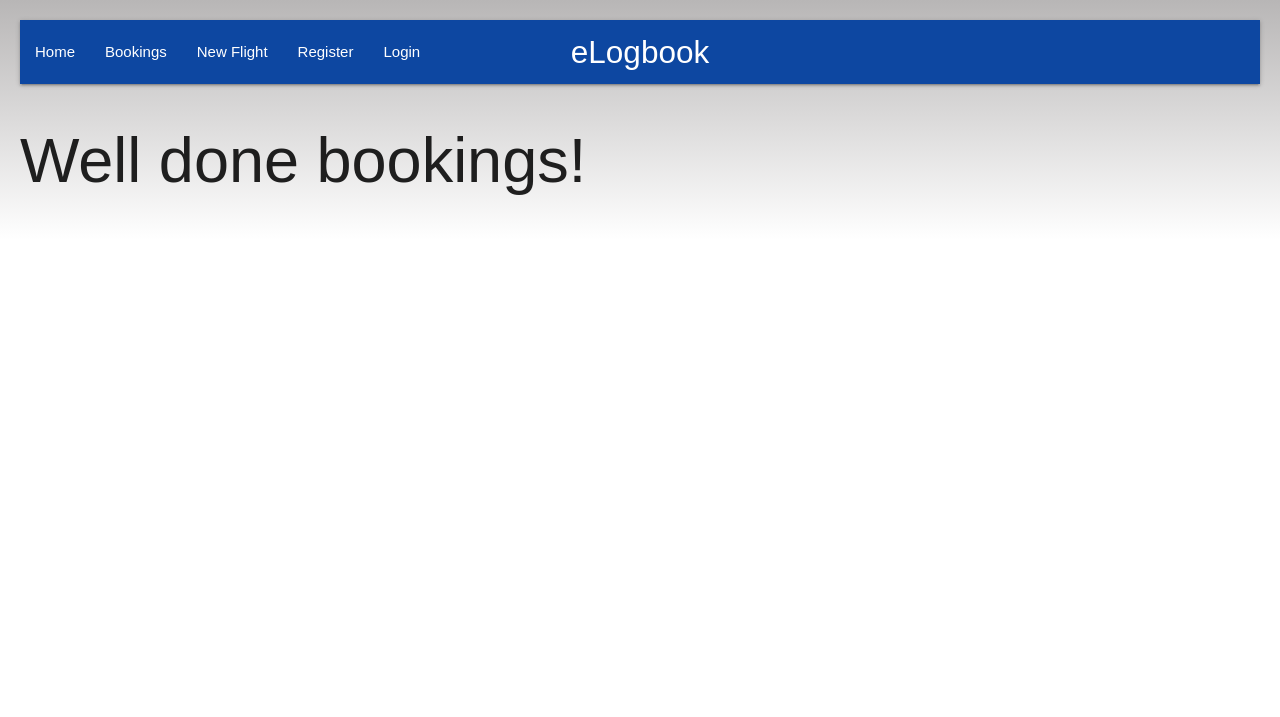
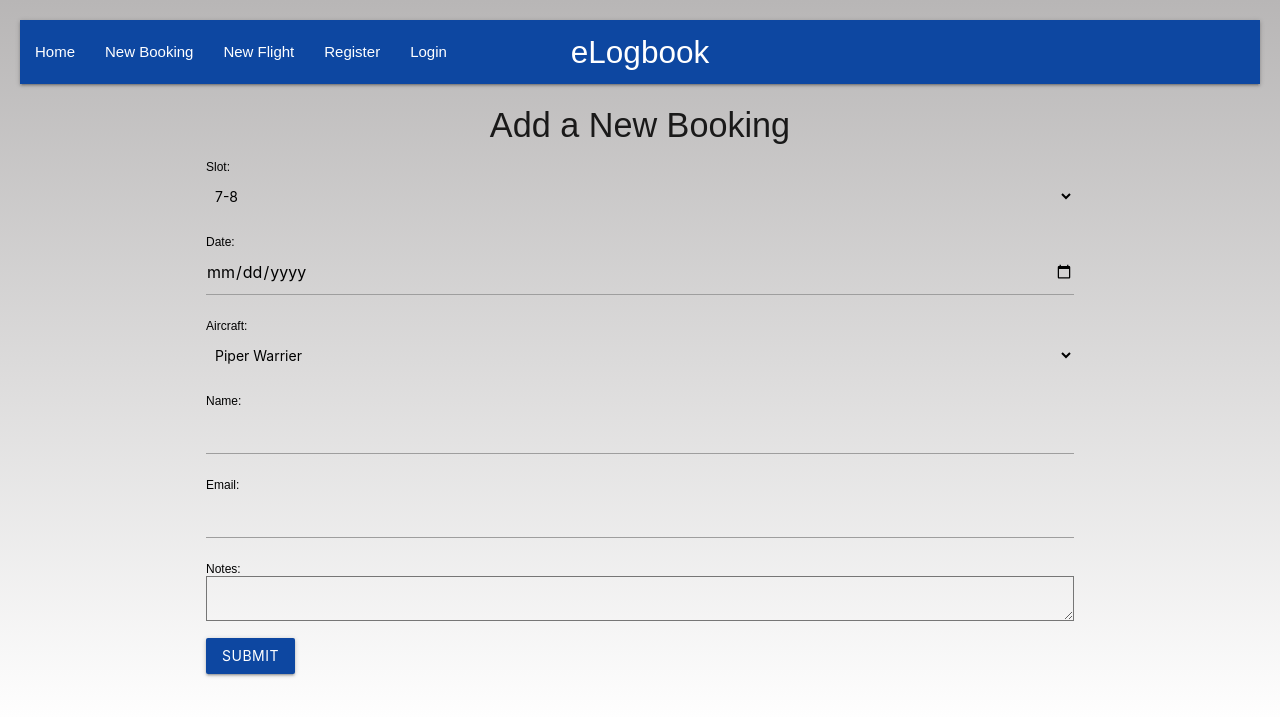
Before and after one commit to EwanColquhoun/e-logbook, a Django app: page /book in a window 1280 px wide. Shown: the top 717 px of the page. Run offline with Django 3.2, Linux system fonts and the light colour scheme; data comes from the database, SQL or seed files in the repository.

Commit message:
Add bookings functionallity

```diff
--- a/eLogbook/urls.py
+++ b/eLogbook/urls.py
@@ -23,7 +23,9 @@ urlpatterns = [
     path('', views.logbookMain, name='home'),
     path('add', views.addFlight, name='addFlight'),
     path('edit/<flight_id>', views.editFlight, name='editFlight'),
+    path('edit-booking/<booking_id>', views.editBooking, name='editBooking'),
     path('delete/<flight_id>', views.deleteFlight, name='delete'),
+    path('delete-booking/<booking_id>', views.deleteBooking, name='deleteBooking'),
     path('accounts/', include('allauth.urls')),
     path('book', views.bookFlight, name='book'),
 ]
--- a/logbook/forms.py
+++ b/logbook/forms.py
@@ -16,11 +16,13 @@ class NewFlight(forms.ModelForm):
         fields = fields = '__all__'
         widgets = {
             'date': DateInput(),
-
         }
 
 
 class NewBooking(forms.ModelForm):
     class Meta:
-        model: Booking
-        fields = ('date', 'aircraft', 'name', 'email')
+        model = Booking
+        fields = ('slot', 'date', 'aircraft', 'name', 'email', 'notes')
+        widgets = {
+            'date': DateInput(),
+        }
--- a/logbook/models.py
+++ b/logbook/models.py
@@ -1,5 +1,6 @@
 from django.db import models
-from django.contrib.auth.models import User  #Used to get the default users model from django
+from django.conf import settings
+from django.contrib.auth.models import User  # Used to get the default users model from django
 
 # Create your models here.
 
@@ -30,6 +31,20 @@ class Flights(models.Model):
         return self.captain
 
 
+class Slots(models.Model):
+    SLOTS = [
+        ('7-8', '0700-0800'),
+        ('9-10', '0900-1000'),
+        ('11-12', '1100-1200'),
+        ('12-14', '1300-1400'),
+        ('14-16', '1500-1600'),
+    ]
+    slot = models.CharField(max_length=15, choices=SLOTS, default=False)
+
+    def __str__(self):
+        return self.slot
+
+
 class Booking(models.Model):
     TRAINERS = [
         ('PA-28', 'Piper Warrier'),
@@ -37,10 +52,13 @@ class Booking(models.Model):
         ('Cub', 'Piper Cub'),
     ]
 
-    name = models.ForeignKey(User, on_delete=models.CASCADE, related_name="flight_booking")
-    email = models.ForeignKey(User, on_delete=models.CASCADE)
+    name = models.CharField(max_length=50)
+    email = models.EmailField(max_length=50, default='')
     aircraft = models.CharField(max_length=5, choices=TRAINERS, default='PA-28')
-    date = models.DateTimeField(auto_now_add=True)
+    date = models.DateField(null=True)
+    slot = models.ForeignKey(Slots, on_delete=models.CASCADE, default=False, related_name='slot_booking')
+    notes = models.TextField(default='')
+
 
     def __str__(self):
         return self.name
--- a/logbook/static/style.css
+++ b/logbook/static/style.css
@@ -52,3 +52,7 @@ select {
     float: none;
 
 }
+
+.table-headings td {
+    font-weight: 600;
+}
--- a/logbook/templates/logbook/base.html
+++ b/logbook/templates/logbook/base.html
@@ -19,7 +19,7 @@
         <ul class="left hide-on-med-and-down">
             <li class="nav-item"><a href="{% url 'home' %}">Home</a></li>
             <li class="nav-item">
-                <a class="nav-link" href="{% url 'book' %}">Bookings</a>
+                <a class="nav-link" href="{% url 'book' %}">New Booking</a>
             </li>
             <li><a href="{% url 'addFlight' %}">New Flight</a></li>
             {% if user.is_authenticated %}
--- a/logbook/templates/logbook/book.html
+++ b/logbook/templates/logbook/book.html
@@ -2,6 +2,24 @@
 
 {% block content %}
 
-<h1>Well done bookings!</h1>
+<div class="container">
+    <h4 class="center-align">Add a New Booking</h4>
+
+    <div class="row">
+        <div id="edit-flight-container">
+
+            <form id="edit-flight-form" action='book' method="POST">
+
+                {% csrf_token %}
+                {{ bookingForm.as_p }}
+                <div>
+                    <p>
+                        <button class="btn waves-effect waves-light blue darken-4" type="submit" name="action">Submit</button>
+                    </p>
+                </div>
+            </form>
+        </div>
+    </div>
+</div>
 
 {% endblock %}
--- a/logbook/templates/logbook/index.html
+++ b/logbook/templates/logbook/index.html
@@ -1,12 +1,23 @@
 {% extends "logbook/base.html" %}
 
 {% block content %}
+    <div class="container heading center-align"><h3>Previous Flights</h3></div>
 
     <div class="container pages grey lighten-4">
+        <div class="row">
             <div class="col s12">
                 {% if user.is_authenticated %}
                 <table>
+                    <tr class="table-headings">
+                        <td>Date</td>
+                        <td>Aircraft</td>
+                        <td>Captain</td>
+                        <td>Departure</td>
+                        <td>Destination</td>
+                        <td>Duration</td>
+                        <td>Notes</td>
 
+                    </tr>
                     {% for flight in flights %}
                     <tr>
                         <td>{{ flight.date }}</td>
@@ -23,11 +34,45 @@
                     <tr>You have no flights to display.</tr>
                     {% endfor %}
                 </table>
+            </div>
+        </div>
                 {% else %}
             <strong><p class="center-align">You are not signed-in. Please <a href="{% url 'account_signup' %}">register</a> or
                 <a href="{% url 'account_login' %}">sign-in</a> to view your flights! </p></strong>
             {% endif %}
     </div>
+    <div class="container heading center-align"><h3>Bookings</h3></div>
+    <div class="container pages grey lighten-4">
+        <div class="row">
+            <div class="col s12">
+                {% if user.is_authenticated %}
+                <table>
+                    <tr class="table-headings">
+                        <td>Date</td>
+                        <td>Slot</td>
+                        <td>Aircraft</td>
+                        <td>Name</td>
+                        <td>Notes</td>
+                    </tr>
+                    {% for booking in bookings %}
+                    <tr>
+                        <td>{{ booking.date }}</td>
+                        <td>{{ booking.slot }}</td>
+                        <td>{{ booking.aircraft }}</td>
+                        <td>{{ booking.name }}</td>
+                        <td>{{ booking.notes }}</td>
+                        <td><a href="/edit-booking/{{ booking.id }}" class="btn-small btn-floating red lighten-2">
+                            <span class="material-icons">edit</span></a></td>
+                    </tr>
+                    {% empty %}
+                    <tr>You have no bookings to display.</tr>
+                    {% endfor %}
+                </table>
             </div>
-
+        </div>
+                {% else %}
+            <strong><p class="center-align">You are not signed-in. Please <a href="{% url 'account_signup' %}">register</a> or
+                <a href="{% url 'account_login' %}">sign-in</a> to view your bookings! </p></strong>
+            {% endif %}
+    </div>
 {% endblock %}
--- a/logbook/views.py
+++ b/logbook/views.py
@@ -1,6 +1,6 @@
 from django.shortcuts import render, redirect, get_object_or_404
-from .forms import NewFlight
-from .models import Flights
+from .forms import NewFlight, NewBooking
+from .models import Flights, Slots, Booking
 from django.contrib import messages
 
 
@@ -10,9 +10,11 @@ from django.contrib import messages
 def logbookMain(request):
     flights = Flights.objects.all()
     current_user = request.user
+    bookings = Booking.objects.all()
     context = {
         'flights': flights,
         'current_user': current_user,
+        'bookings': bookings,
     }
     return render(request, "logbook/index.html", context)
 
@@ -53,4 +55,35 @@ def deleteFlight(request, flight_id):
 
 
 def bookFlight(request):
-    return render(request, 'logbook/book.html')
+    if request.method == 'POST':
+        form = NewBooking(request.POST)
+        if form.is_valid():
+            form.save()
+            # messages.info(request, 'New flight saved successfully!')
+            return redirect('home')
+    form = NewBooking()
+    context = {
+        'bookingForm': form
+    }
+    return render(request, "logbook/book.html", context)
+
+
+def editBooking(request, booking_id):
+    booking = get_object_or_404(Booking, id=booking_id)
+    if request.method == 'POST':
+        form = NewBooking(request.POST, instance=booking)
+        if form.is_valid():
+            form.save()
+            return redirect('home')
+    form = NewBooking(instance=booking)
+    context = {
+        'bookingForm': form,
+        'booking': booking,
+    }
+    return render(request, "logbook/edit-booking.html", context)
+
+
+def deleteBooking(request, booking_id):
+    booking = get_object_or_404(Booking, id=booking_id)
+    booking.delete()
+    return redirect('home')
```
Also changed, not shown: logbook/admin.py (+8 -2 lines), logbook/templates/logbook/edit-booking.html (added, +25 -0 lines), db.sqlite3, logbook/migrations/0016_auto_20211011_0857.py (added), logbook/migrations/0017_alter_booking_email.py (added), logbook/migrations/0018_auto_20211011_0902.py (added), logbook/migrations/0019_auto_20211011_0915.py (added), logbook/migrations/0020_booking_notes.py (added), logbook/migrations/0021_alter_booking_name.py (added). Lines whose indentation alone changed are shown as unchanged.
